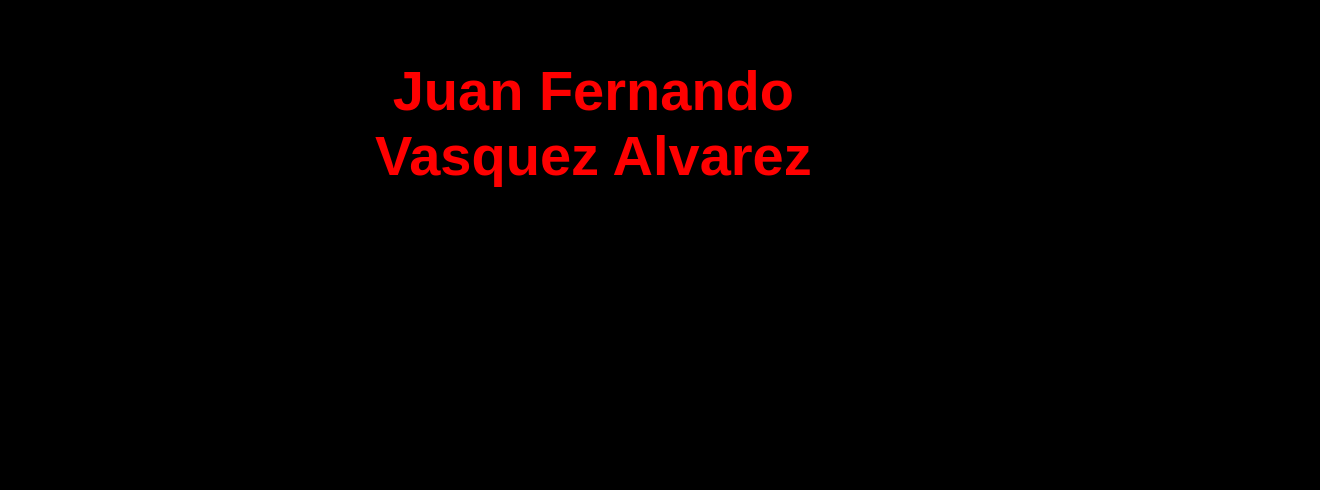
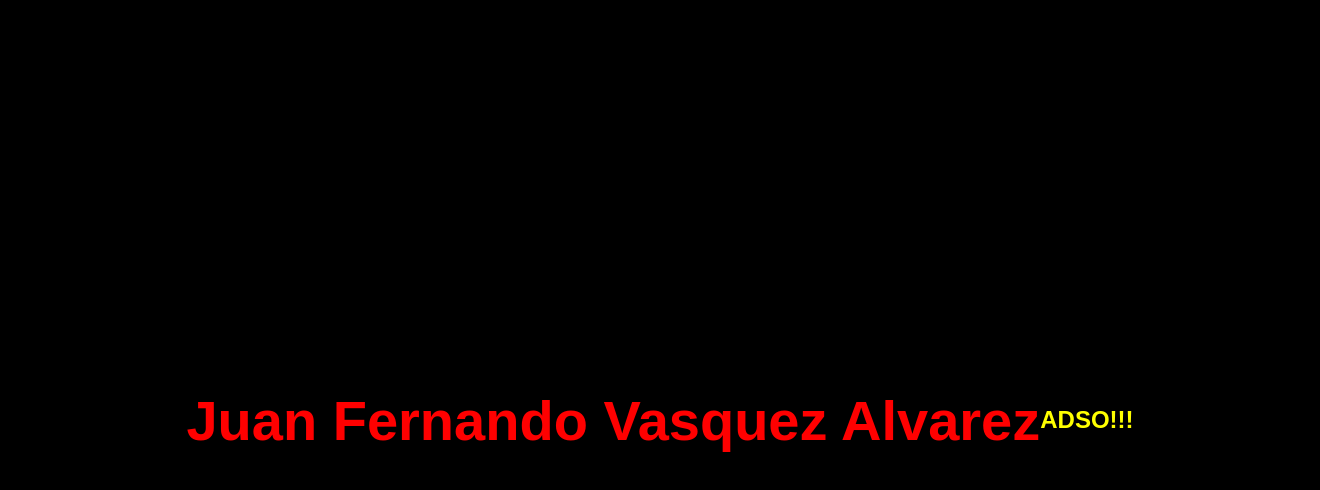
Before and after one commit to Juanferfox/Despliegue1, a website: page src/index.html in a window 1280 px wide. Shown: the whole page, 1320 px wide, since content can reach past the window. Drawn offline with Linux system fonts and the light colour scheme.

Commit message:
Otro commit dede VSC

```diff
--- a/src/styles.css
+++ b/src/styles.css
@@ -21,8 +21,14 @@ main > h1 {
   color: red;
 }
 
+h2 {
+  color: yellow;
+}
+
 .container {
   display: flex;
   justify-content: center;
   align-items: center;
+  height: 100vh;
+  width: 100vw;
 }
```
